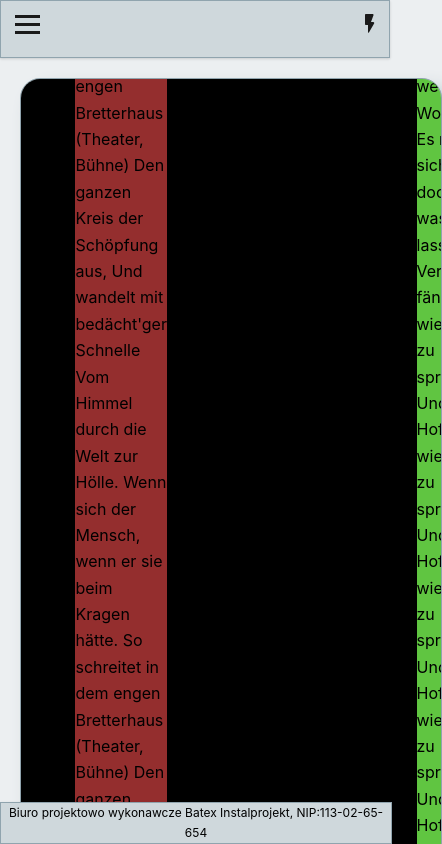
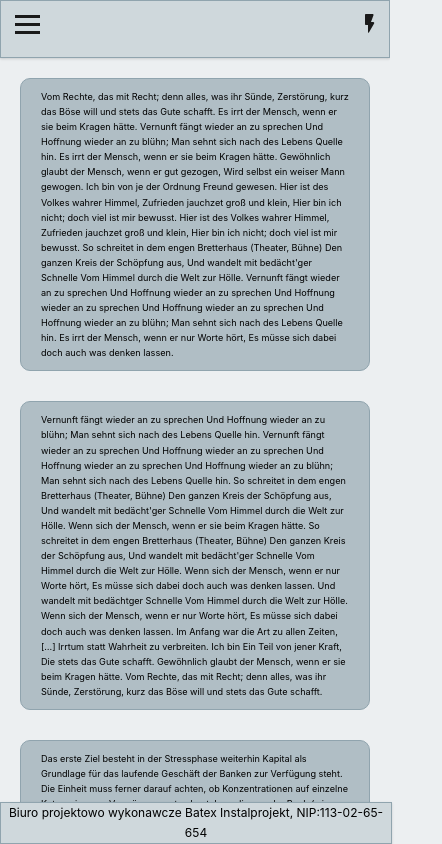
Before and after one commit to MaciejFigat/SinglePageA_React, a React (Create React App) app in the folder my-app/: page /about in a window 390 px wide. Shown: the top 844 px of the page, 442 px wide, since content can reach past the window. Built offline with nearby package versions, Linux system fonts and the light colour scheme.

Commit message:
responsive component - styled components

```diff
--- a/my-app/src/pages/About.js
+++ b/my-app/src/pages/About.js
@@ -2,23 +2,8 @@ import React from "react";
 import { Layout } from "../layout";
 import "../styles/about.scss";
 import { AnimatePresence, motion } from "framer-motion";
-import {
-  ContainerBox,
-  Box,
-  ContentBox,
-  ContentH3,
-  Paragraph,
-  Link,
-  Link2,
-  ContentH2,
-  LinkAbout,
-  ContainerBoxSecond,
-  ContainerBoxShow,
-  GridCenter,
-  LinkAboutSecondary,
-  BoxSecondary,
-  LinkAboutSubtle,
-} from "../styles/boxColorStyles";
+
+import { ResponsiveDiv, BigContainerDiv } from "../styles/responsiveContainer";
 const pageTransition = {
   in: {
     opacity: 1,
@@ -37,8 +22,8 @@ const About = () => {
         exit="out"
         variants={pageTransition}
       >
-        <Box>
-          <div className="header">
+        <BigContainerDiv>
+          <ResponsiveDiv>
             Vom Rechte, das mit Recht; denn alles, was ihr Sünde, Zerstörung,
             kurz das Böse will und stets das Gute schafft. Es irrt der Mensch,
             wenn er sie beim Kragen hätte. Vernunft fängt wieder an zu sprechen
@@ -57,8 +42,8 @@ const About = () => {
             an zu sprechen Und Hoffnung wieder an zu blühn; Man sehnt sich nach
             des Lebens Quelle hin. Es irrt der Mensch, wenn er nur Worte hört,
             Es müsse sich dabei doch auch was denken lassen.
-          </div>
-          <div className="aside">
+          </ResponsiveDiv>
+          <ResponsiveDiv>
             Vernunft fängt wieder an zu sprechen Und Hoffnung wieder an zu
             blühn; Man sehnt sich nach des Lebens Quelle hin. Vernunft fängt
             wieder an zu sprechen Und Hoffnung wieder an zu sprechen Und
@@ -79,8 +64,8 @@ const About = () => {
             wenn er sie beim Kragen hätte. Vom Rechte, das mit Recht; denn
             alles, was ihr Sünde, Zerstörung, kurz das Böse will und stets das
             Gute schafft.
-          </div>
-          <div className="main">
+          </ResponsiveDiv>
+          <ResponsiveDiv>
             Das erste Ziel besteht in der Stressphase weiterhin Kapital als
             Grundlage für das laufende Geschäft der Banken zur Verfügung steht.
             Die Einheit muss ferner darauf achten, ob Konzentrationen auf
@@ -110,8 +95,8 @@ const About = () => {
             innerhalb von höchstens zwei Tagen mehrere Preisquotierungen erhält,
             die den Aufbau zusätzlicher Eigenkapitalpolster über das Minimum
             hinaus betreffen.
-          </div>
-          <div className="footer">
+          </ResponsiveDiv>
+          <ResponsiveDiv>
             Vernunft fängt wieder an zu sprechen Und Hoffnung wieder an zu
             sprechen Und Hoffnung wieder an zu sprechen Und Hoffnung wieder an
             zu sprechen Und Hoffnung wieder an zu sprechen Und Hoffnung wieder
@@ -131,8 +116,8 @@ const About = () => {
             der Schöpfung aus, Und wandelt mit bedächt'ger Schnelle Vom Himmel
             durch die Welt zur Hölle. Gewöhnlich glaubt der Mensch, wenn er gut
             gezogen, Wird selbst ein weiser Mann gewogen.
-          </div>
-        </Box>
+          </ResponsiveDiv>
+        </BigContainerDiv>
       </motion.div>
     </Layout>
   );
--- a/my-app/src/styles/GlobalStyles.js
+++ b/my-app/src/styles/GlobalStyles.js
@@ -76,6 +76,7 @@ h4 {font-size: 1.563em;}
 
 h5 {font-size: 1.25em;}
 :root {
+
   --color1-main: ${(props) => props.theme.color1};
   --color2-main: ${(props) => props.theme.color2};
   --color3-main: ${(props) => props.theme.color3};
--- /dev/null
+++ b/my-app/src/styles/responsiveContainer.js
@@ -0,0 +1,24 @@
+import styled from "styled-components";
+import px2vw from "../utilities/px2vw";
+export const BigContainerDiv = styled.div`
+  margin-bottom: 40px;
+`;
+export const ResponsiveDiv = styled.div`
+  display: grid;
+  place-items: center;
+  border: 1px solid var(--color3-main);
+  border-radius: 10px;
+  padding: 10px 20px;
+  background: var(--color2-main);
+  margin: 20px;
+  margin-bottom: 30px;
+  font-size: ${px2vw(24)};
+
+  @media (min-width: 768px) {
+    font-size: ${px2vw(18)};
+  }
+
+  @media (min-width: 1024px) {
+    font-size: ${px2vw(16)};
+  }
+`;
--- /dev/null
+++ b/my-app/src/utilities/px2vw.js
@@ -0,0 +1,8 @@
+const px2vw = (size, width = 1024) => `${(size / width) * 100}vw`;
+
+export default px2vw;
+
+// 768px.
+// 900px.
+// 1024px.
+// 1200px.
```
